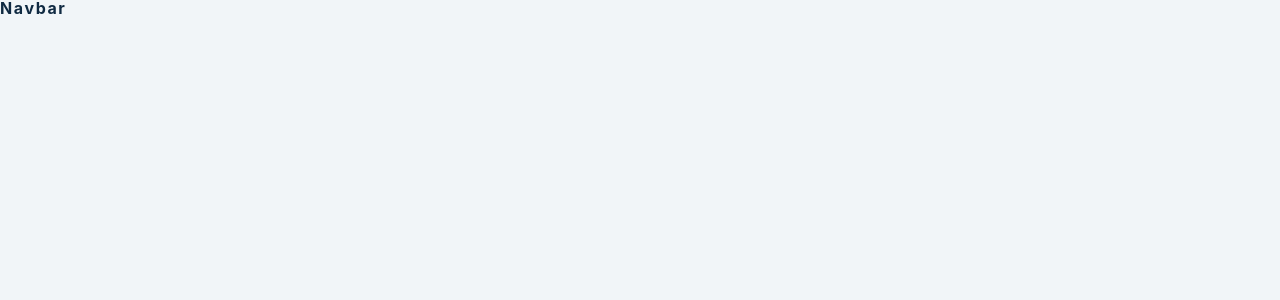
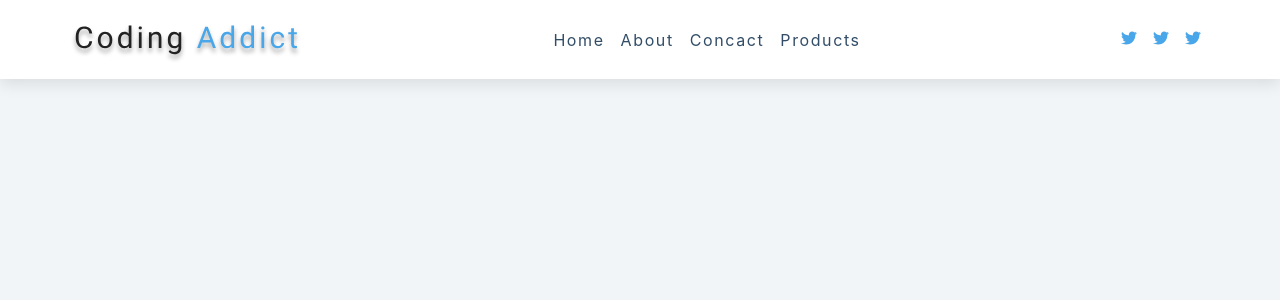
Before and after one commit to xxxmarxxx/navbar, a React (Create React App) app: page / in a window 1280 px wide. Shown: the top 300 px of the page. Built offline with nearby package versions, Linux system fonts and the light colour scheme.

Commit message:
add nav and link , socialmedia

```diff
--- a/src/Navbar.js
+++ b/src/Navbar.js
@@ -1,10 +1,43 @@
-import React, { useState, useRef, useEffect } from 'react'
-import { FaBars, FaTwitter } from 'react-icons/fa'
-import { links, social } from './data'
-import logo from './logo.svg'
+import React, { useState, useRef, useEffect } from "react";
+import { FaBars, FaTwitter } from "react-icons/fa";
+import { links, social } from "./data";
+import logo from "./logo.svg";
 
 const Navbar = () => {
-  return <h4>navbar</h4>
-}
+  return (
+    <nav>
+      <div className="nav-center">
+        <div className="nav-header">
+          <img src={logo} alt="logo" />
+          <button className="nav-toggle">
+            <FaBars />
+          </button>
+        </div>
+        <div className="links-container show-container">
+          <ul className="links">
+            <li>
+              <a href="#">home</a>
+            </li>
+            <li>
+              <a href="#">about</a>
+            </li>
+            <li>
+              <a href="#">concact</a>
+            </li>
+            <li>
+              <a href="#">products</a>
+            </li>
+          </ul>
+        </div>
+        <ul className="social-icons">
+          <li><a href="https://www.twitter.com"><FaTwitter/></a></li>
+          <li><a href="https://www.twitter.com"><FaTwitter/></a></li>
+          <li><a href="https://www.twitter.com"><FaTwitter/></a></li>
 
-export default Navbar
+        </ul>
+      </div>
+    </nav>
+  );
+};
+
+export default Navbar;
```
